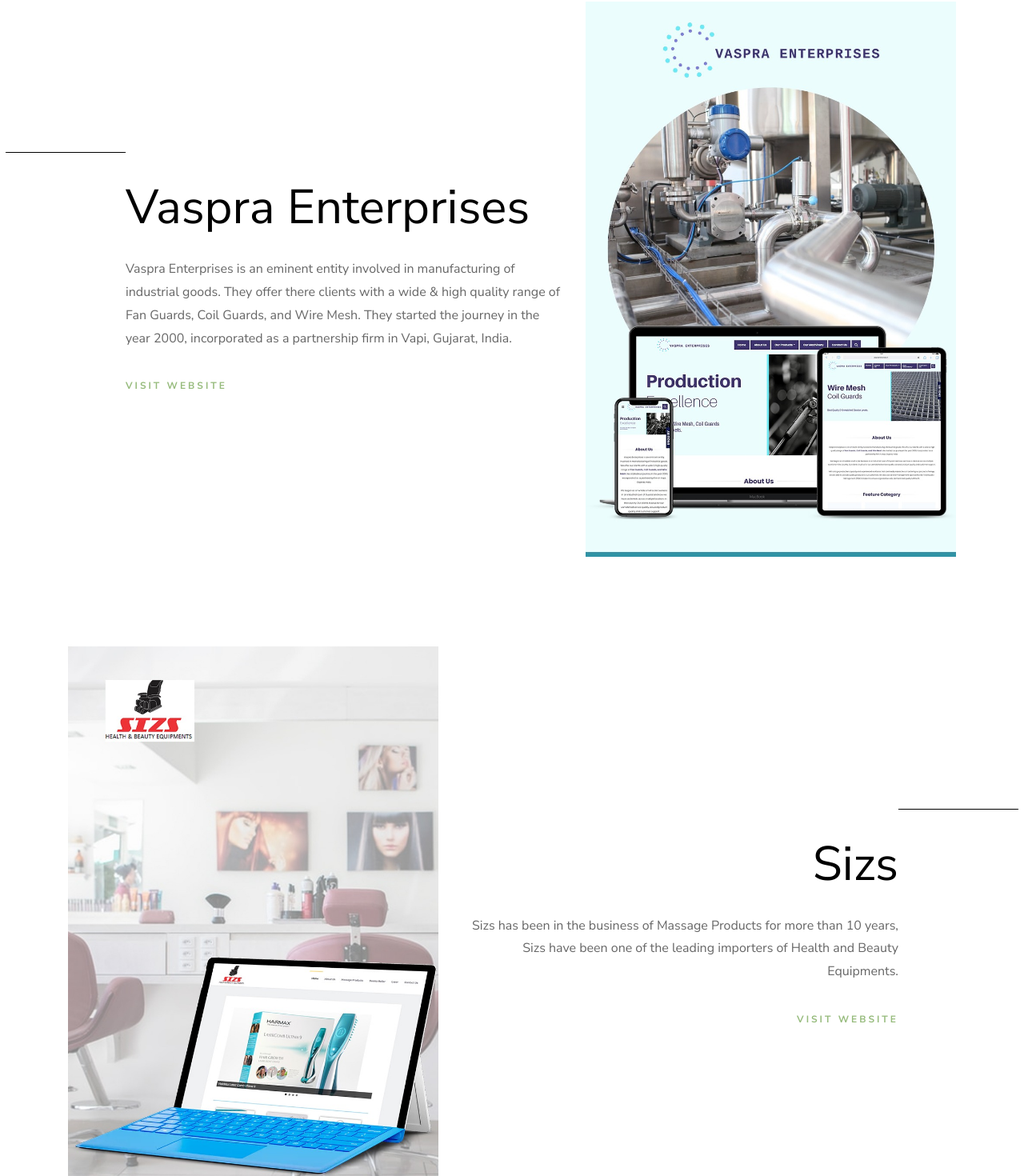
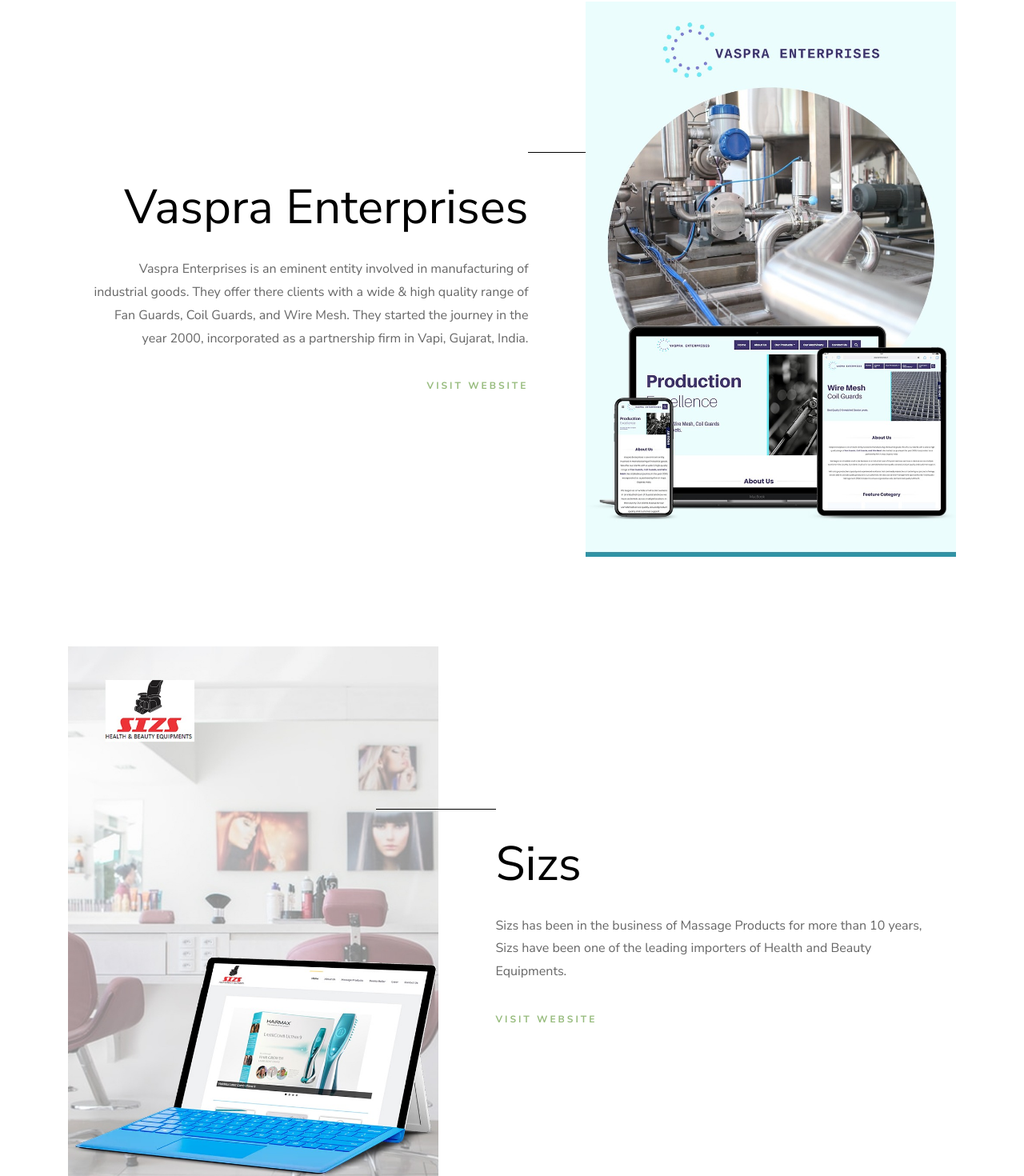
Before and after one commit to vikas-96/freelancerdevs, a React (Create React App) app: page /project in a window 1280 px wide. Shown: the part 4892-6362 px from the top of the page at 80% size. Built offline with nearby package versions, Linux system fonts and the light colour scheme.

Commit message:
html bugs solved

```diff
--- a/src/Pages/Front/Project.js
+++ b/src/Pages/Front/Project.js
@@ -228,7 +228,7 @@
                   <img
                     src={require("../../Assets/images/Intranet.jpg")}
                     className="img-fluid"
-                    alt="Sizs"
+                    alt="Intranet"
                   />
                 </div>
                 <div className="col-md-7">
@@ -280,8 +280,8 @@
             <div className="col-md-12 portfolio-wrap">
               <div className="row no-gutters align-items-center">
                 {/* <div
-                  className="col-md-5 img js-fullheight project-fourth-img"
-                  // style="background-image: url(images/work-4.jpg);"
+                  className="col-md-5 img js-fullheight project-third-img"
+                  // style="background-image: url(images/work-3.jpg);"
                 ></div> */}
                 <div className="col-md-5 project-first-img">
                   <img
@@ -291,9 +291,9 @@
                   />
                 </div>
                 <div className="col-md-7">
-                  <div className="text pt-5 pr-md-5 ftco-animate">
+                  <div className="text pt-5 pl-md-5 pl-md-4 ftco-animate">
                     <div className="px-4 px-lg-4">
-                      <div className="desc text-md-right">
+                      <div className="desc">
                         <div className="top">
                           <h2 className="mb-4">
                             <a
@@ -335,8 +335,8 @@
             <div className="col-md-12 portfolio-wrap">
               <div className="row no-gutters align-items-center">
                 {/* <div
-                  className="col-md-5 img js-fullheight project-third-img"
-                  // style="background-image: url(images/work-3.jpg);"
+                  className="col-md-5 order-md-last img js-fullheight project-fourth-img"
+                  // style="background-image: url(images/work-4.jpg);"
                 ></div> */}
                 <div className="col-md-5 order-md-last project-first-img">
                   <img
@@ -346,9 +346,9 @@
                   />
                 </div>
                 <div className="col-md-7">
-                  <div className="text pt-5 pl-md-5 pl-md-4 ftco-animate">
+                  <div className="text pt-5 pr-md-5 ftco-animate">
                     <div className="px-4 px-lg-4">
-                      <div className="desc">
+                      <div className="desc text-md-right">
                         <div className="top">
                           <h2 className="mb-4">
                             <a
@@ -386,11 +386,12 @@
                 </div>
               </div>
             </div>
+
             <div className="col-md-12 portfolio-wrap">
               <div className="row no-gutters align-items-center">
                 {/* <div
-                  className="col-md-5 img js-fullheight project-fourth-img"
-                  // style="background-image: url(images/work-4.jpg);"
+                  className="col-md-5 img js-fullheight project-third-img"
+                  // style="background-image: url(images/work-3.jpg);"
                 ></div> */}
                 <div className="col-md-5 project-first-img">
                   <img
@@ -400,9 +401,9 @@
                   />
                 </div>
                 <div className="col-md-7">
-                  <div className="text pt-5 pr-md-5 ftco-animate">
+                  <div className="text pt-5 pl-md-5 pl-md-4 ftco-animate">
                     <div className="px-4 px-lg-4">
-                      <div className="desc text-md-right">
+                      <div className="desc">
                         <div className="top">
                           <h2 className="mb-4">
                             <a
```
